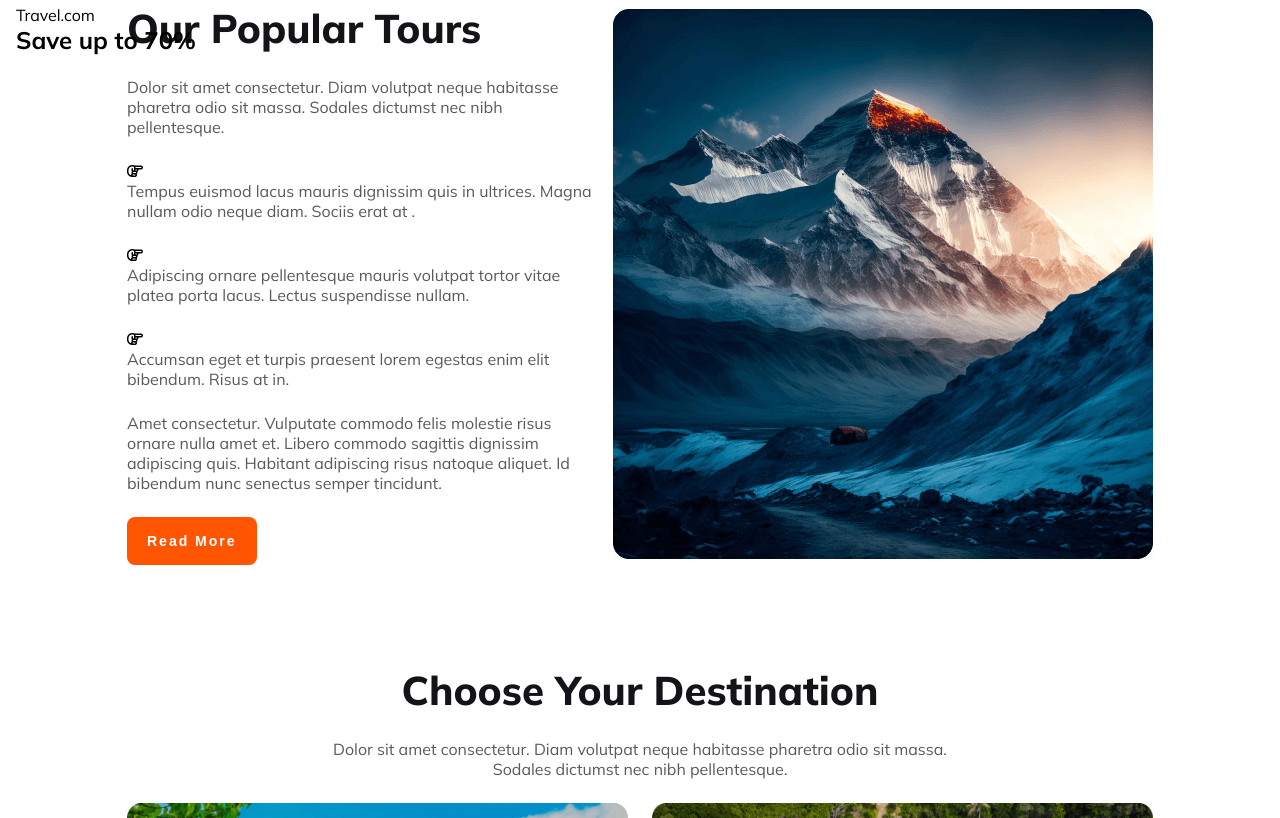
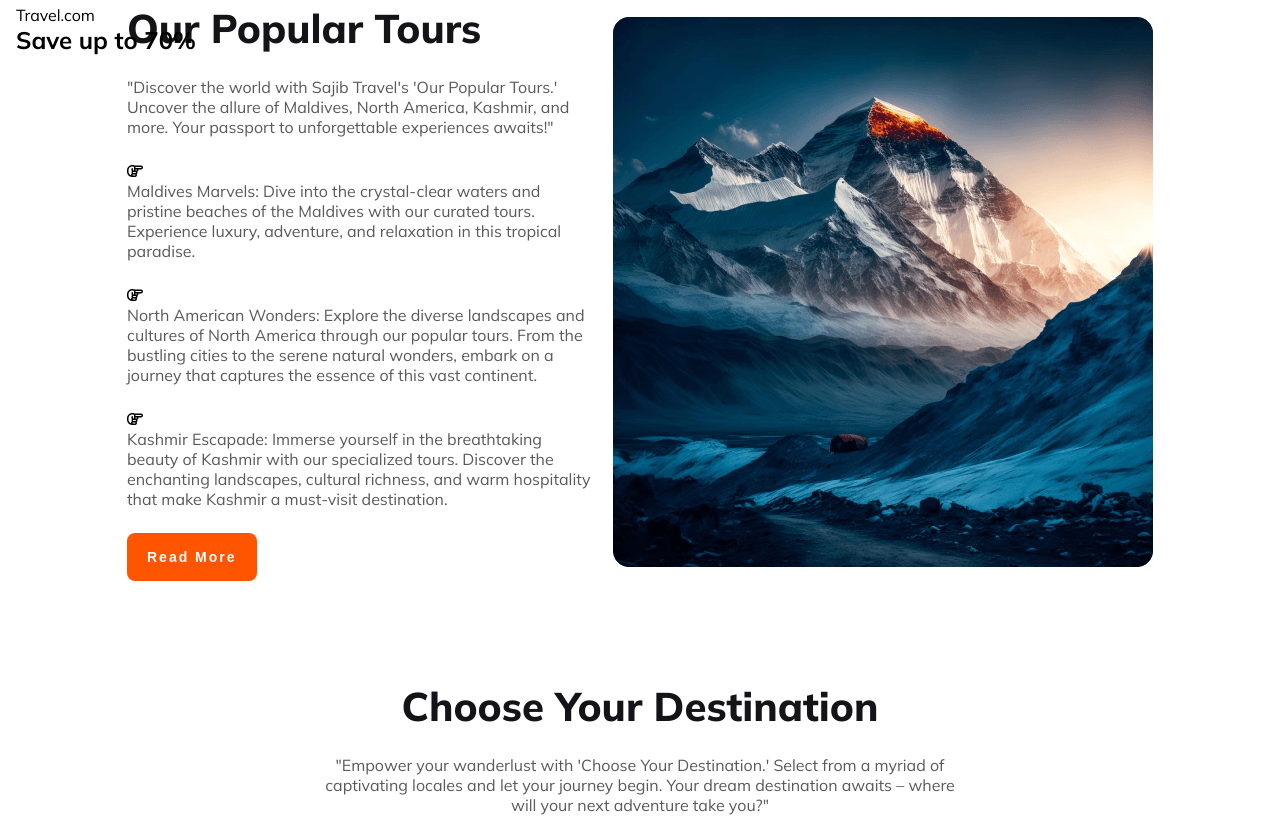
Before and after one commit to sajib689/assignment-two-sajib-travel, a plain HTML site: page index.html in a window 1280 px wide. Shown: the part 737-1555 px from the top of the page. Drawn offline with Linux system fonts and the light colour scheme.

Commit message:
almost design end

```diff
--- a/index.html
+++ b/index.html
@@ -36,9 +36,9 @@
         <div class="banner-content">
           <h1>Explore Your Travel</h1>
           <p>
-            Dolor sit amet consectetur. Nullam suspendisse vitae ultricies dolor
-            adipiscing. In et odio <br />
-            enim ac quis sapien urna eu phasellus.
+            "Embark on a journey of discovery with Sajib Travel's 'Explore Your
+            Travel' – <br />
+            where wanderlust meets personalized experiences.
           </p>
         </div>
         <div class="banner-input-filed">
@@ -68,32 +68,33 @@
       <div class="popular-content">
         <h1>Our Popular Tours</h1>
         <p>
-          Dolor sit amet consectetur. Diam volutpat neque habitasse pharetra
-          odio sit massa. Sodales dictumst nec nibh pellentesque.
+          "Discover the world with Sajib Travel's 'Our Popular Tours.' Uncover
+          the allure of Maldives, North America, Kashmir, and more. Your
+          passport to unforgettable experiences awaits!"
         </p>
         <div class="popular-point">
           <i class="fa-regular fa-hand-point-right"></i>
           <p>
-            Tempus euismod lacus mauris dignissim quis in ultrices. Magna nullam
-            odio neque diam. Sociis erat at .
+            Maldives Marvels: Dive into the crystal-clear waters and pristine
+            beaches of the Maldives with our curated tours. Experience luxury,
+            adventure, and relaxation in this tropical paradise.
           </p>
           <i class="fa-regular fa-hand-point-right"></i>
           <p>
-            Adipiscing ornare pellentesque mauris volutpat tortor vitae platea
-            porta lacus. Lectus suspendisse nullam.
+            North American Wonders: Explore the diverse landscapes and cultures
+            of North America through our popular tours. From the bustling cities
+            to the serene natural wonders, embark on a journey that captures the
+            essence of this vast continent.
           </p>
           <i class="fa-regular fa-hand-point-right"></i>
           <p>
-            Accumsan eget et turpis praesent lorem egestas enim elit bibendum.
-            Risus at in.
+            Kashmir Escapade: Immerse yourself in the breathtaking beauty of
+            Kashmir with our specialized tours. Discover the enchanting
+            landscapes, cultural richness, and warm hospitality that make
+            Kashmir a must-visit destination.
           </p>
         </div>
-        <p>
-          Amet consectetur. Vulputate commodo felis molestie risus ornare nulla
-          amet et. Libero commodo sagittis dignissim adipiscing quis. Habitant
-          adipiscing risus natoque aliquet. Id bibendum nunc senectus semper
-          tincidunt.
-        </p>
+
         <button>Read More</button>
       </div>
       <img src="./Images/Rectangle 4.png" alt="" />
@@ -104,8 +105,9 @@
       <div class="destination-content">
         <h1>Choose Your Destination</h1>
         <p>
-          Dolor sit amet consectetur. Diam volutpat neque habitasse pharetra
-          odio sit massa. Sodales dictumst nec nibh pellentesque.
+          "Empower your wanderlust with 'Choose Your Destination.' Select from a
+          myriad of captivating locales and let your journey begin. Your dream
+          destination awaits – where will your next adventure take you?"
         </p>
       </div>
       <div class="destination-img-container">
@@ -169,8 +171,9 @@
       <div class="choose-content">
         <h1>Why Choose Us</h1>
         <p>
-          Dolor sit amet consectetur. Diam volutpat neque habitasse pharetra
-          odio sit massa. Sodales dictumst nec nibh pellentesque.
+          "Choose us for a seamless travel experience. We prioritize your
+          satisfaction, offering expertly crafted itineraries, personalized
+          service.
         </p>
       </div>
       <div class="choose-box-container">
@@ -178,27 +181,30 @@
           <img src="./Images/hotel 1.png" alt="" />
           <h1>Handpicked Hotels</h1>
           <p>
-            Amet consectetur. Vulputate commodo felis molestie risus ornare
-            nulla amet et. Libero commodo sagittis dignissim adipiscing quis.
-            Habitant adipiscing risus natoque aliquet.
+            "Discover unparalleled comfort and exceptional experiences with our
+            'Handpicked Hotels.' We meticulously select accommodations that
+            redefine luxury, ensuring your stay is nothing short of
+            extraordinary.
           </p>
         </div>
         <div class="choose-box box-2">
           <img src="./Images/map 1.png" alt="" />
           <h1>World Class Service</h1>
           <p>
-            Amet consectetur. Vulputate commodo felis molestie risus ornare
-            nulla amet et. Libero commodo sagittis dignissim adipiscing quis.
-            Habitant adipiscing risus natoque aliquet.
+            "Experience excellence with our 'World Class Service.' We are
+            dedicated to delivering unparalleled quality and care, ensuring your
+            travel journey is not just a trip but a seamless, exceptional
+            adventure."
           </p>
         </div>
         <div class="choose-box box-3">
           <img src="./Images/price-tag 1.png" alt="" />
           <h1>Best Price Guarantee</h1>
           <p>
-            Amet consectetur. Vulputate commodo felis molestie risus ornare
-            nulla amet et. Libero commodo sagittis dignissim adipiscing quis.
-            Habitant adipiscing risus natoque aliquet.
+            "Experience peace of mind with our 'Best Price Guarantee.' We
+            promise the most competitive prices for your travel, ensuring you
+            get the best value for your adventures. Book with confidence,
+            knowing you're getting the optimal deal for your journey."
           </p>
         </div>
       </div>
@@ -209,9 +215,10 @@
       <div class="deals-content">
         <h1>Deals & Discounts</h1>
         <p>
-          Dolor sit amet consectetur. Diam volutpat neque habitasse pharetra
-          odio sit massa. <br />
-          Sodales dictumst nec nibh pellentesque.
+          "Unlock unbeatable savings and exclusive offers with our Deals &
+          Discounts. Elevate your travel experience without breaking the bank.
+          Your journey to extraordinary destinations just became more
+          affordable!"
         </p>
       </div>
       <div class="first-deals-container">
@@ -231,11 +238,10 @@
             </div>
           </div>
           <div class="bottom-content">
-            <h1>Tour To Satorini</h1>
+            <h1>Tour To Malaysia</h1>
             <p>
-              Amet consectetur. Vulputate commodo felis molestie risus ornare
-              nulla amet et. Libero commodo sagittis dignissim adipiscing quis.
-              Habitant adipiscing.
+              "Embark on an unforgettable journey with our 'Tour to Malaysia.'
+              Immerse yourself in the vibrant blend of cultures.
             </p>
             <h3>Price: $1300-$1500</h3>
             <button>Book Now</button>
@@ -258,17 +264,17 @@
             </div>
             <div>
               <i class="fa-solid fa-location-dot"></i>
-              <p>Malaysia</p>
+              <p>Maldives</p>
             </div>
           </div>
           <div class="bottom-content">
-            <h1>Tour To Satorini</h1>
+            <h1>Tour To Maldives</h1>
             <p>
-              Amet consectetur. Vulputate commodo felis molestie risus ornare
-              nulla amet et. Libero commodo sagittis dignissim adipiscing quis.
-              Habitant adipiscing.
+              "Dive into the enchanting beauty of the Maldives with our
+              captivating tours. Experience the epitome of luxury, stunning
+             etc.
             </p>
-            <h3>Price: $1300-$1500</h3>
+            <h3>Price: $1700-$1900</h3>
             <button>Book Now</button>
           </div>
         </div>
@@ -289,17 +295,17 @@
             </div>
             <div>
               <i class="fa-solid fa-location-dot"></i>
-              <p>Malaysia</p>
+              <p>Bangladesh</p>
             </div>
           </div>
           <div class="bottom-content">
-            <h1>Tour To Satorini</h1>
+            <h1>Tour To Bangladesh</h1>
             <p>
-              Amet consectetur. Vulputate commodo felis molestie risus ornare
-              nulla amet et. Libero commodo sagittis dignissim adipiscing quis.
-              Habitant adipiscing.
+              "Embark on an unforgettable journey with our 'Tour to Bangladesh'
+              and discover the beauty, culture, and warmth of this vibrant South
+              Asian gem.
             </p>
-            <h3>Price: $1300-$1500</h3>
+            <h3>Price: $1200-$1500</h3>
             <button>Book Now</button>
           </div>
         </div>
@@ -374,8 +380,8 @@
       </div>
       <p class="footer-subtitle">
         Lorem ipsum dolor sit amet consectetur. Nulla sit viverra morbi vitae
-        blandit orci potenti vulputate. Leo <br> erat maecenas vitae elementum
-        ultricies nullam.
+        blandit orci potenti vulputate. Leo <br />
+        erat maecenas vitae elementum ultricies nullam.
       </p>
       <div class="footer-icons">
         <a href="#"><i class="fa-brands fa-2x fa-twitter"></i></a>
@@ -383,7 +389,7 @@
         <a href="#"><i class="fa-brands fa-2x fa-instagram"></i></a>
         <a href="#"><i class="fa-brands fa-2x fa-github"></i></a>
       </div>
-      <hr>
+      <hr />
       <p class="footer-rights">2017, All Rights Reserved by Sajib Travel.</p>
     </footer>
     <script
```
